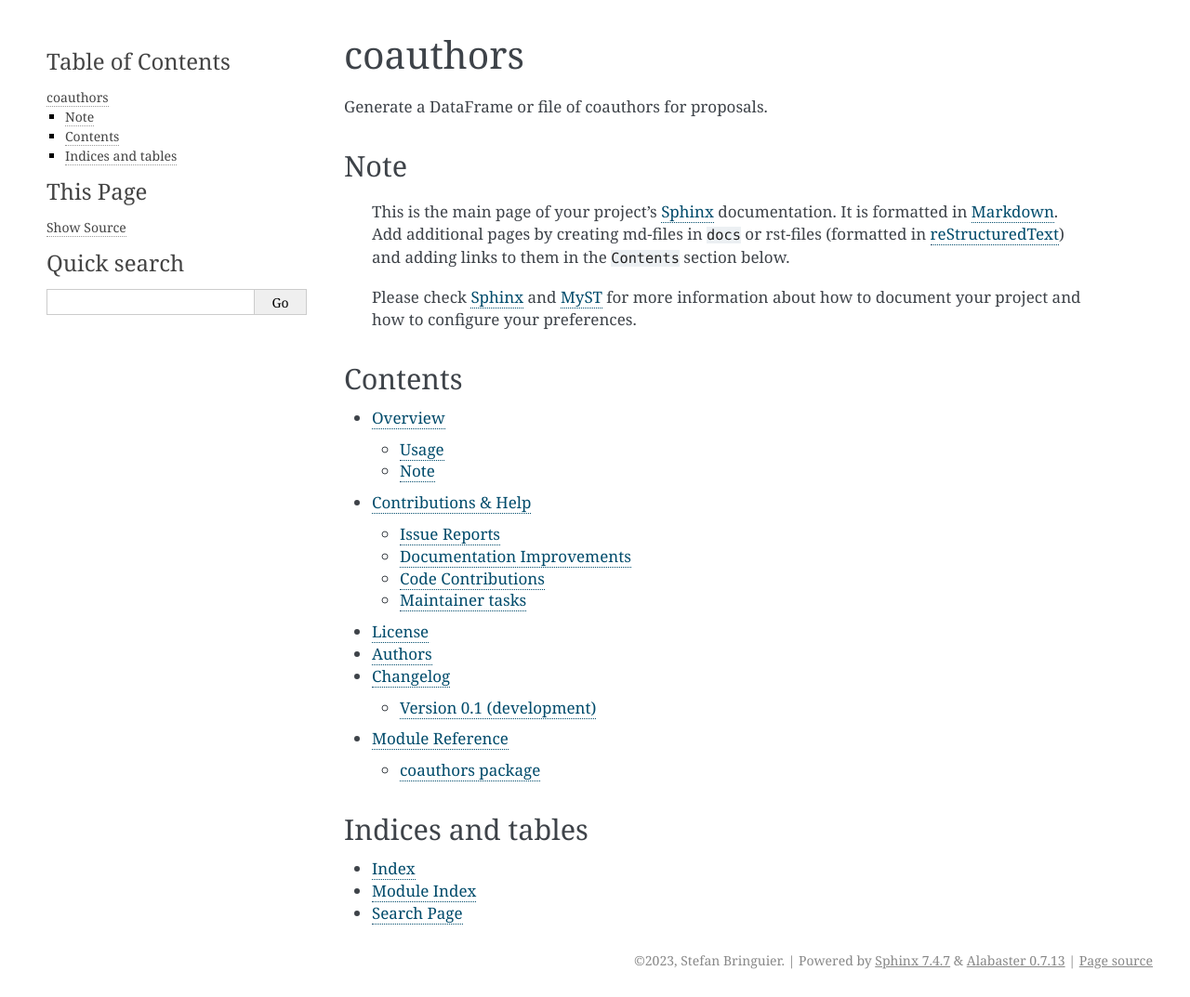
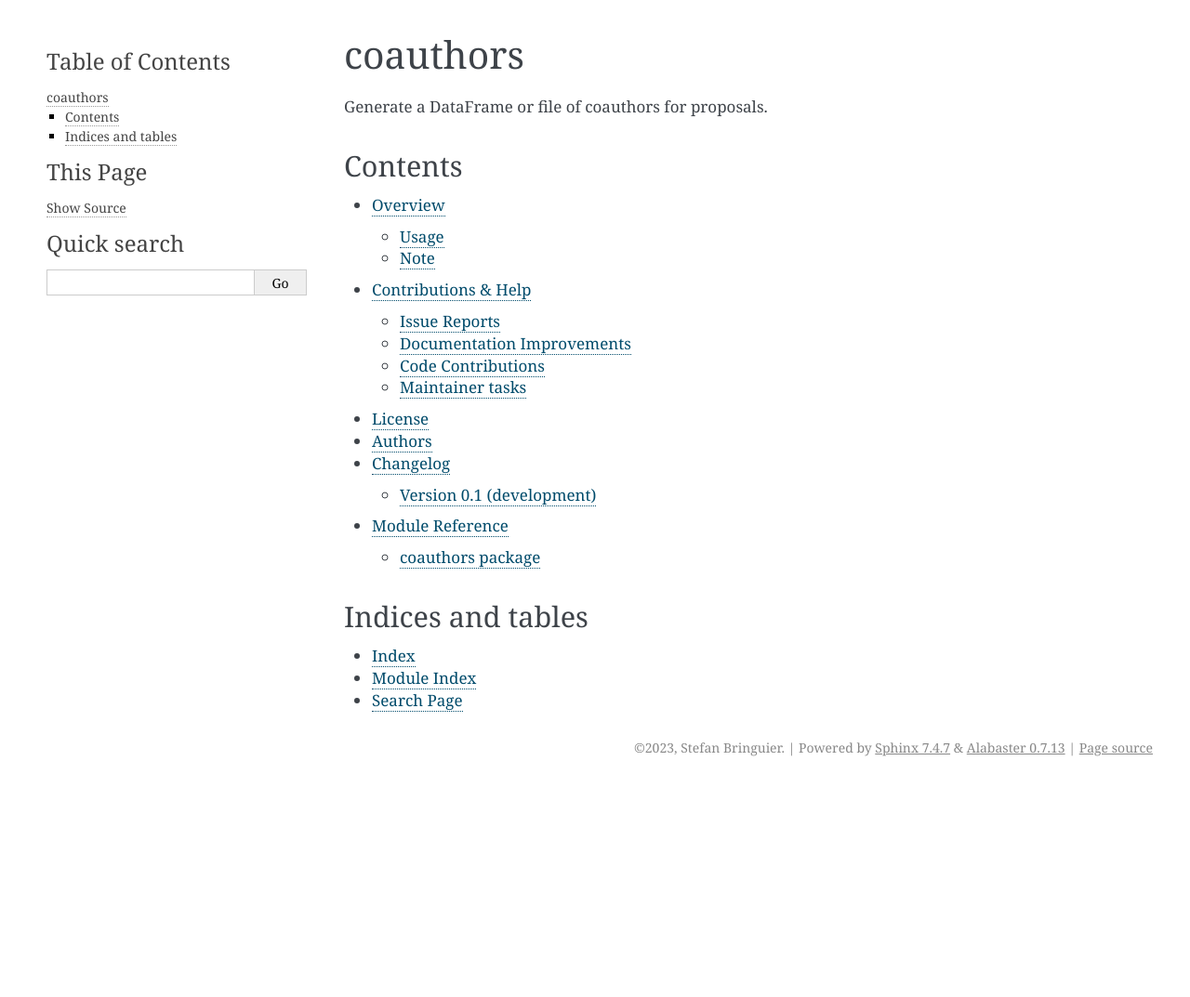
Before and after one commit to stefanbringuier/coauthors, a Sphinx documentation site: the page built from docs/index.md, in a window 1280 px wide. Shown: the whole page at 93% size. Built offline with Sphinx 7.4.7, drawn with Linux system fonts in a browser that asks for light colours; after the commit the page ends 900 px from its top, so only the background shows below that.

Commit message:
Formatting etc.

```diff
--- a/docs/index.md
+++ b/docs/index.md
@@ -1,18 +1,6 @@
 # coauthors
 
 Generate a DataFrame or file of coauthors for proposals.
-
-
-## Note
-
-> This is the main page of your project's [Sphinx] documentation. It is
-> formatted in [Markdown]. Add additional pages by creating md-files in
-> `docs` or rst-files (formatted in [reStructuredText]) and adding links to
-> them in the `Contents` section below.
->
-> Please check [Sphinx] and [MyST] for more information
-> about how to document your project and how to configure your preferences.
-
 
 ## Contents
 
```
Also changed, not shown: CONTRIBUTING.md (+1 -1 lines), 1 other file.
